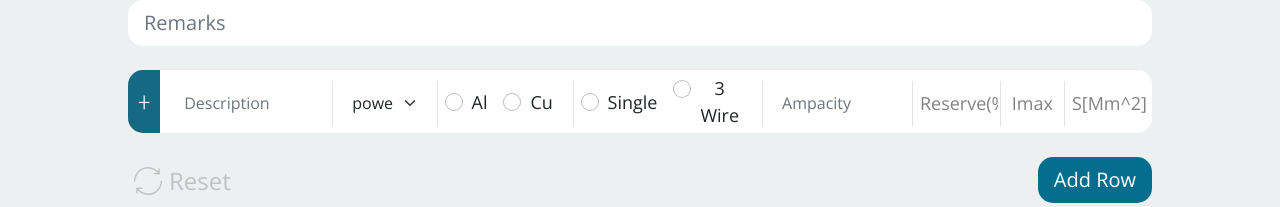
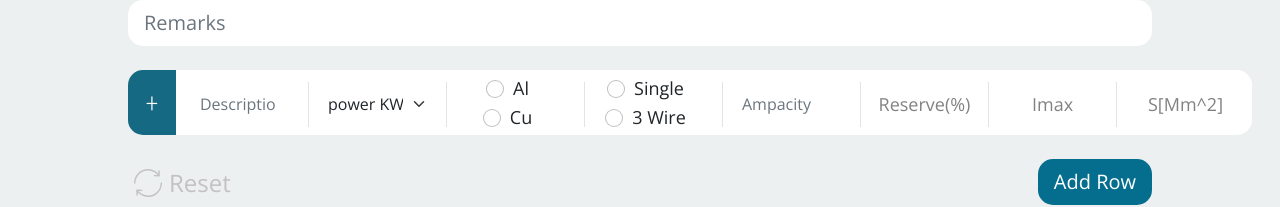
Before and after one commit to ababen1/BES-Calc, a React (Create React App) app in the folder frontend/: page / in a window 1280 px wide. Shown: the part 419-626 px from the top of the page. Built offline with nearby package versions, Linux system fonts and the light colour scheme; no server answers.

Commit message:
ui improvements

```diff
--- a/frontend/src/components/Calculator/Calculator.js
+++ b/frontend/src/components/Calculator/Calculator.js
@@ -39,9 +39,9 @@ class Calculator extends Component {
         return {
             description: "",
             ampacity: "",
-            power: "",
-            cable: "",
-            wire: "",
+            power: "not selected",
+            cable: "not selected",
+            wire: "not selected",
             imax: "",
             reserve: "",
             smm2: "",
@@ -51,10 +51,10 @@ class Calculator extends Component {
     FormatResult(result, defaultText, asInt = false) {
         if (result === undefined || result === "") {
             return (defaultText);
-        } else if(!isNaN(result)) {
+        } else if (!isNaN(result)) {
             if (asInt) {
                 return parseInt(result);
-            } else{
+            } else {
                 return parseFloat(result).toFixed(2);
             }
         } else {
@@ -100,7 +100,7 @@ class Calculator extends Component {
                         <div className="calc-number">
                             <span >{(this.props.count === 0) ? "+" : this.props.count}</span>
                         </div>
-                        <ListGroup.Item className={"description"}>
+                        <ListGroup.Item className={this.props.editable ? "description" : "description long"}>
                             <Form.Control as="textarea"
                                 type="text" value={this.state.description}
                                 onChange={this.OnChangeHandlerDescription.bind(this)}
@@ -112,6 +112,7 @@ class Calculator extends Component {
                         </ListGroup.Item>
 
                         <ListGroup.Item className="power-kw">
+                            {this.props.editable ?
                                 <Form.Select
                                     value={this.state.power}
                                     onChange={(ev) => { this.setState({ "power": ev.target.value }); }}>
@@ -133,7 +134,7 @@ class Calculator extends Component {
                                     <option>280</option>
                                     <option>315</option>
                                     <option>355</option>
-                            </Form.Select>
+                                </Form.Select> : this.state.power}
                         </ListGroup.Item>
 
                         <ListGroup.Item className="seperator">
@@ -141,21 +142,26 @@ class Calculator extends Component {
                         </ListGroup.Item>
 
                         <ListGroup.Item className="cable">
+                            {this.props.editable ?
+                                <div>
                                     <Form.Check
                                         name="cable"
                                         inline
-                                id={`al#${this.props.count}`}
+                                        id={`al`}
                                         label="Al"
                                         type="radio"
-                                checked={this.state.cable === `al#${this.props.count}`} onChange={this.OnCableChange.bind(this)} />
+                                        checked={this.state.cable === `al`}
+                                        onChange={this.OnCableChange.bind(this)} />
                                     <Form.Check
                                         name="cable"
                                         inline
-                                id={`cu#${this.props.count}`}
+                                        id={`cu`}
                                         label="Cu"
                                         type="radio"
-                                checked={this.state.cable === `cu#${this.props.count}`}
+                                        checked={this.state.cable === `cu`}
                                         onChange={this.OnCableChange.bind(this)} />
+                                </div>
+                                : this.state.cable}
                         </ListGroup.Item>
 
                         <ListGroup.Item className="seperator">
@@ -163,22 +169,25 @@ class Calculator extends Component {
                         </ListGroup.Item>
 
                         <ListGroup.Item className="wire">
+                            {this.props.editable ?
+                                <div>
                                     <Form.Check
                                         name="wire"
                                         inline
-                                id={`single#${this.props.count}`}
+                                        id={`single`}
                                         label="Single"
                                         type="radio"
-                                checked={this.state.wire === `single#${this.props.count}`}
+                                        checked={this.state.wire === `single`}
                                         onChange={this.OnWireChange.bind(this)} />
                                     <Form.Check
                                         name="wire"
                                         inline
-                                id={`3-wire#${this.props.count}`}
+                                        id={`3-wire`}
                                         label="3 Wire"
                                         type="radio"
-                                checked={this.state.wire === `3-wire#${this.props.count}`}
+                                        checked={this.state.wire === `3-wire`}
                                         onChange={this.OnWireChange.bind(this)} />
+                                </div> : this.state.wire}
                         </ListGroup.Item>
 
                         <ListGroup.Item className="seperator">
@@ -186,19 +195,22 @@ class Calculator extends Component {
                         </ListGroup.Item>
 
                         <ListGroup.Item className="ampacity">
+                            {this.props.editable ?
                                 <Form.Control
+                                    required
                                     type={"number"}
                                     name={"ampacity"}
                                     placeholder={"Ampacity"}
                                     value={this.state.ampacity}
                                     onChange={this.OnChangeHandlerAmp.bind(this)} />
+                                : this.state.ampacity}
                         </ListGroup.Item>
 
                         <ListGroup.Item className="seperator">
                             <div className="vline"></div>
                         </ListGroup.Item>
 
-                        <ListGroup.Item className="results reserve" style={{"color": (this.state.reserve === "") ? "#828282" : "#000000"}}>
+                        <ListGroup.Item className="results reserve" style={{ "color": (this.state.reserve === "") ? "#828282" : "#000000" }}>
                             {this.FormatResult(this.state.reserve, "Reserve(%)")}
                         </ListGroup.Item>
 
@@ -206,7 +218,7 @@ class Calculator extends Component {
                             <div className="vline"></div>
                         </ListGroup.Item>
 
-                        <ListGroup.Item className="results imax" style={{"color": (this.state.reserve === "") ? "#828282" : "#000000"}}>
+                        <ListGroup.Item className="results imax" style={{ "color": (this.state.reserve === "") ? "#828282" : "#000000" }}>
                             {this.FormatResult(this.state.imax, "Imax", true)}
                         </ListGroup.Item>
 
--- a/frontend/src/components/Calculator/Calculator.scss
+++ b/frontend/src/components/Calculator/Calculator.scss
@@ -96,9 +96,10 @@
         }
     }
 
-    @mixin calc-field($width) {
+    @mixin calc-field($width, $minWidth: 130px) {
         text-transform: capitalize;
         width: $width;
+        min-width: $minWidth;
         display: flex;
         align-items: center;
         justify-items: center;
@@ -108,7 +109,7 @@
 
     .calc-number {
         /* UI Properties */
-        @include calc-field(3rem);
+        @include calc-field(3rem, 3rem);
         border: 0px solid rgba(0, 0, 0, 0.125);
         letter-spacing: 0px;
         border-radius: 0px;
@@ -147,7 +148,10 @@
             margin-top: 10px;
             margin-bottom: 10px;
         }
+    }
 
+    .long {
+        width: 442px;
     }
 
     .power-kw {
@@ -159,7 +163,7 @@
     }
 
     .wire {
-        @include calc-field(13rem);
+        @include calc-field(200px);
     }
 
     .cable {
@@ -168,6 +172,7 @@
 
     .results {
         @include calc-field(5rem);
+        min-width: 120px;
     }
 
     .smm2 {
@@ -196,7 +201,7 @@
 
 
     .delete-row {
-        @include calc-field(3rem);
+        @include calc-field(3rem, 0);
         justify-content: flex-start;
         border: 0;
         background-color: transparent;
@@ -221,12 +226,13 @@
 .reference-row {
     color: #828282;
     text-transform: capitalize;
-    width: 90%;
+    width: 100%;
     font-size: 14px;
-    margin-left: 5%;
     background-color: transparent;
-    display: flex;
-    justify-content: space-between;
+    position: sticky;
+    top: 20px;
+    z-index: 1;
+    display: inline-flex;
 
     .seperator {
         display: none;
--- a/frontend/src/components/Calculator/CalculatorPage.js
+++ b/frontend/src/components/Calculator/CalculatorPage.js
@@ -20,10 +20,6 @@ class CalculatorPage extends Component {
         resetDisabled: true,
     }
 
-    componentDidMount() {
-
-    }
-
     OnFocusBolderFont(ev) {
         this.setState({ name: "bold" });
     }
@@ -35,23 +31,27 @@ class CalculatorPage extends Component {
     //clicking on calculator adding to array in state
     OnAddCalculator() {
         const data = this.main_calc_ref.current.state;
-        this.calculators_container_ref.current.AddCalculator(data);
+        if (data.ampacity === "") {
+            // TODO: add a better way to notify this
+            alert("please enter ampacity")
+        } else {
+            this.calculators_container_ref.current.AddCalculator(data);
+        }
     }
 
     OnResetCalculator() {
         const main_calc = this.main_calc_ref.current;
         main_calc.ResetCalc()
-        this.setState({resetDisabled: true})
+        this.setState({ resetDisabled: true })
     }
 
     OnDeleteCalc(idx) {
         this.calculators_container_ref.current.DeleteCalculator(idx);
     }
 
-    updateResetBtn() {
-        this.setState({resetDisabled: this.main_calc_ref.current.IsEmpty()})
+    updateButtons() {
+        this.setState({ resetDisabled: this.main_calc_ref.current.IsEmpty() })
     }
-
 
     render() {
 
@@ -72,8 +72,8 @@ class CalculatorPage extends Component {
 
 
                 <br />
-                <div className="calcs-list" onChange={this.updateResetBtn.bind(this)}>
-                    <Calculator key="main" ref={this.main_calc_ref} count={0}></Calculator>
+                <div className="calcs-list" onChange={this.updateButtons.bind(this)}>
+                    <Calculator key="main" ref={this.main_calc_ref} count={0} editable={true}></Calculator>
                 </div>
                 <br />
                 <Stack direction="horizontal" style={{ "justifyContent": "space-between" }}>
@@ -82,11 +82,17 @@ class CalculatorPage extends Component {
                         size="lg"
                         id="reset_calculation_btn"
                         onClick={this.OnResetCalculator.bind(this)}
-                        disabled ={this.state.resetDisabled}>
+                        disabled={this.state.resetDisabled}>
                         <span className="icon"></span>
                         <span>Reset</span>
                     </button>
-                    <Button className="add-row-btn" size="lg" id="add_row_btn" onClick={this.OnAddCalculator.bind(this)}>Add Row</Button>
+                    <Button
+                        className="add-row-btn"
+                        disabled={this.state.addRowDisabled}
+                        size="lg"
+                        id="add_row_btn"
+                        onClick={this.OnAddCalculator.bind(this)}>Add Row
+                    </Button>
                 </Stack>
                 <br />
                 <CalculatorContainer ref={this.calculators_container_ref} />
```
Also changed, not shown: frontend/src/components/Calculator/CalculatorsContainer.js (+16 -38 lines). Lines whose indentation alone changed are shown as unchanged.
